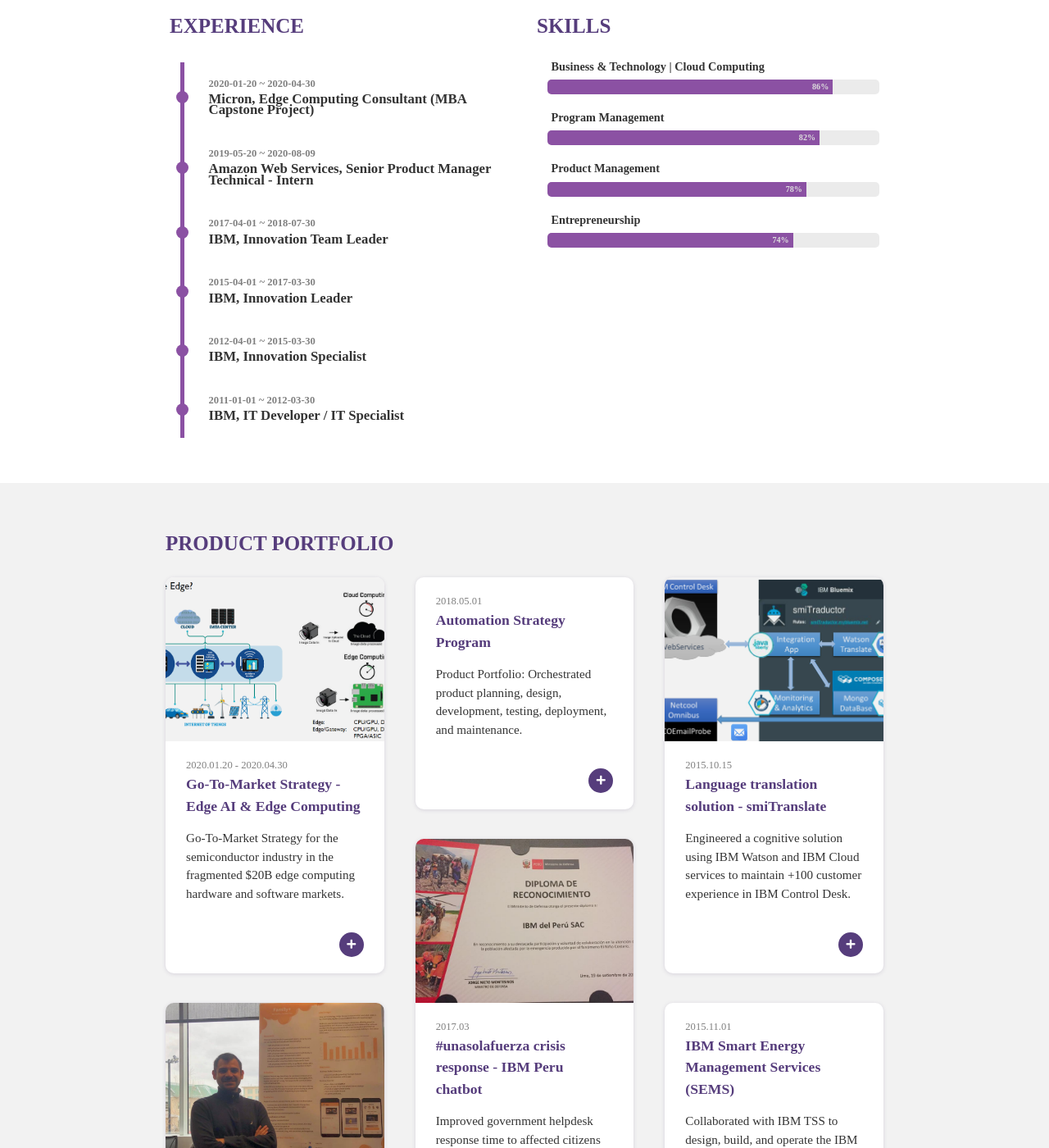
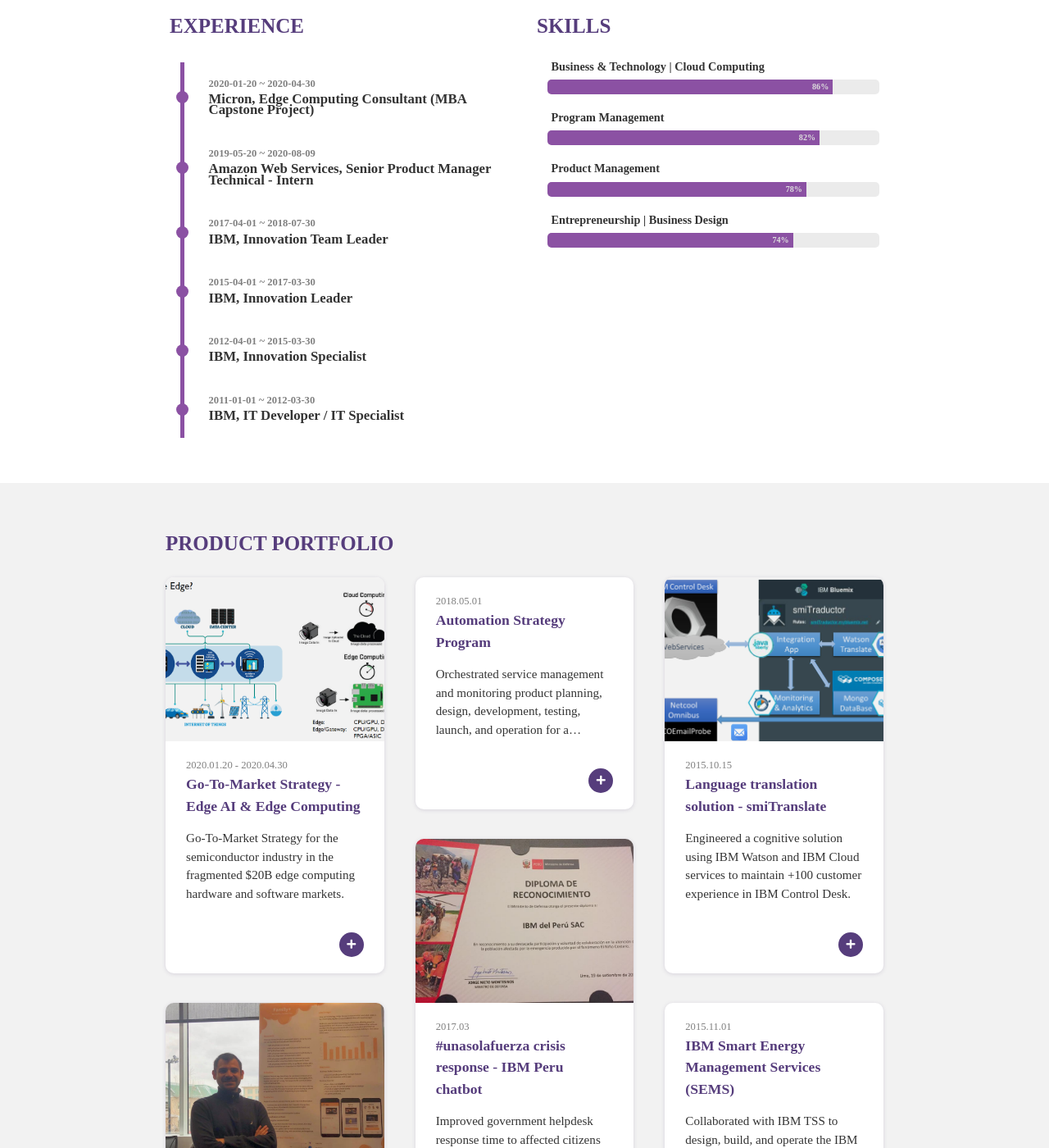
Before and after one commit to luis-raygada/luis-raygada.github.io, a Jekyll site: the page built from index.html, in a window 1280 px wide and 1400 px high, scrolled down 440 px. Shown: the whole window at 82% size. Built offline with Jekyll 4.4.1, drawn with Linux system fonts in a browser that asks for light colours; nearby versions of some CDN libraries; some web fonts are replaced; the list of posts is cut into pages by our own code; some of the changed lines change nothing that is shown.

Commit message:
update 7/23

```diff
--- a/_config.yml
+++ b/_config.yml
@@ -38,7 +38,7 @@
         value : 82  # Percent value
       - skill : Product Management
         value : 78  # Percent value
-      - skill : Entrepreneurship
+      - skill : Entrepreneurship | Business Design
         value : 74  # Percent value
 
   # Icons
--- a/_data/projects.yml
+++ b/_data/projects.yml
@@ -37,12 +37,12 @@
     description : "Messaging app focused on improving Senior UX and bridging the communication gap between generations by using NLU, NLP, and TTS technology."
 
     contents :
-        - title : Team Roles
+        - title : Cross-Functional Teamwork
           description :
-             <li>CMU - MBA student</li>
-             <li>CMU - Human Computer Interaction (HCI) student</li>
-             <li>CMU - Information Networking Institute (INI)</li>
-        - title : Project Research
+             <li>Business Designer, CMU - Tepper Schoool of Business (MBA)</li>
+             <li>UX Designer, CMU - Human Computer Interaction (HCI)</li>
+             <li>SW Engineering / SW Architecture, CMU - Information Networking Institute(INI)</li>
+        - title : Project Methodology
           description :
              <li>User Research - Identify user persona, conduct surveys and interviews, and present findings.</li>
              <li>Problem Analysis - Identify user problems and pain points, perform problem prioritization, and choose problem to solve.</li>
@@ -51,7 +51,7 @@
              <li>Architecture - High-level architecture, network communication, and data storage definition.</li>
              <li>Privacy & Security Analysis - Elaborate Privacy Impact Assessment(PIA), risk assessment, and detailed privacy and security documentation.</li>
              <li>Implementation - Develop main features such as registration & authentication, main activity page, chat room, and speech recognizion & speech synthesis.</li>
-        - title : Next Steps
+        - title : Findings and Next Steps
           description :
              <li>Identified unmet user needs for the 19M senior people segment in the US.</li>
              <li>Iterate based on the MVP findings and user feedback.</li>
@@ -80,7 +80,14 @@
     date : 2018.05.01
     title : Automation Strategy Program
     summary :
-    description :  "Product Portfolio: Orchestrated product planning, design, development, testing, deployment, and maintenance."
+    description :  "Orchestrated service management and monitoring product planning, design, development, testing, launch, and operation for a Banking account."
+    contents :
+        - title : Program Management
+          description : Orchestrated contractual deliverables on budget and on time for Peru’s biggest account by using both Agile (Scrum) and Waterfall (PMP) methodologies. Managed product plan, budget, risk, staffing, resources, and vendors.
+        - title : Analytical Thinking
+          description : Slashed implementation time by 50% and license cost by 30% on a Business Service Level Agreement project by proposing a new solution architecture and optimized critical banking transaction metrics of success (KPIs).
+        - title : Customer Success
+          description : Led an Enterprise AI automation implementation by understanding the customer environment, breaking down the automation and security requirements, integrating with customer’s backend, implementing automation scripts, and creating metrics of success. Automated 30% of tickets, reduced MTTR of incidents by 15%, and decreased costs by 20%.
 #2017
 - project :
     print : True # If 'False' is selected, it will not be displayed in 'home.html > aside > .proj-content'.
```
